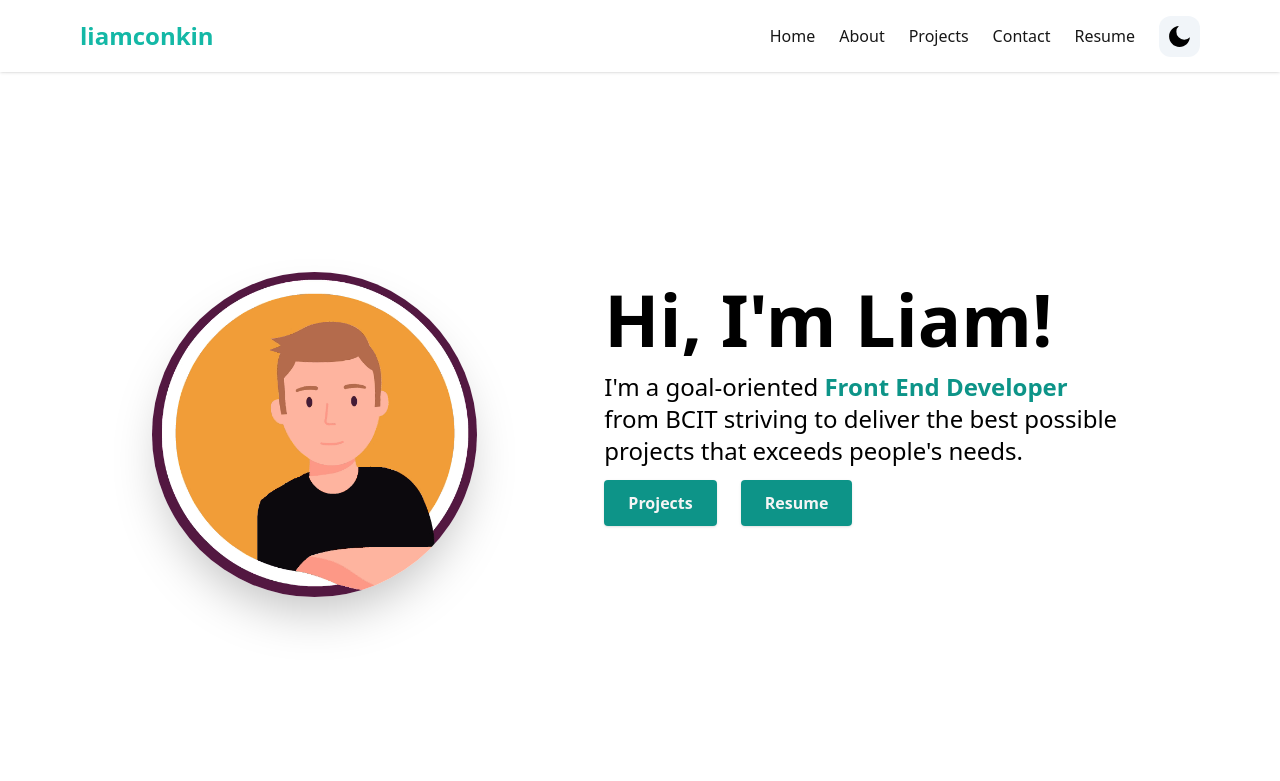
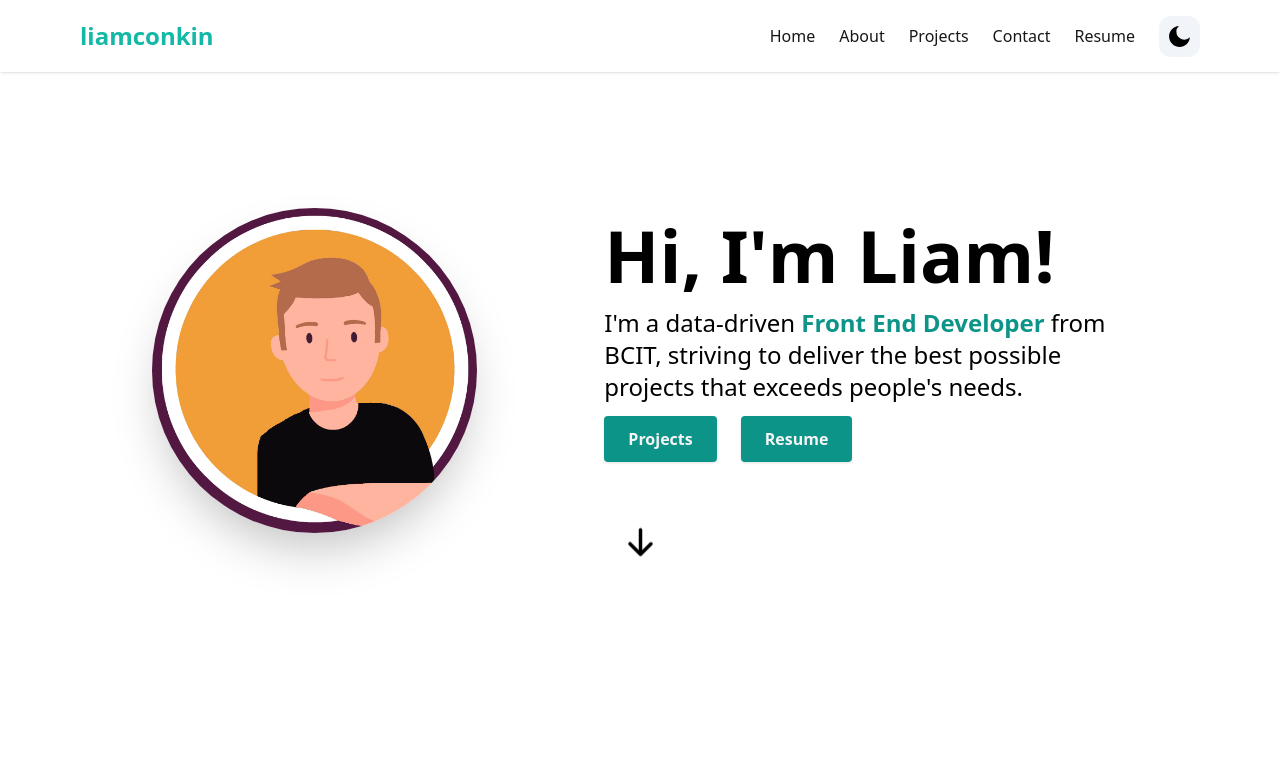
Before and after one commit to LiamBCIT/Portfolio, a Next.js app: page / in a window 1280 px wide. Shown: the top 781 px of the page. Built offline with nearby package versions, Linux system fonts and the light colour scheme.

Commit message:
Adding interactive elements + content updates

```diff
--- a/components/AboutSection.tsx
+++ b/components/AboutSection.tsx
@@ -1,6 +1,9 @@
+'use client'
+
 import React from "react"
 import Image from "next/image"
 import SlideUp from "./SlideUp"
+import TextShpere from './TextShpere'
 
 const skills = [
   { skill: "HTML" },
--- a/components/HeroSection.tsx
+++ b/components/HeroSection.tsx
@@ -1,14 +1,18 @@
-"use client" // this is a client component
-import React from "react"
-import Image from "next/image"
-import { Link } from "react-scroll/modules"
-import { HiArrowDown } from "react-icons/hi"
+'use client' //client component
+
+import React from 'react'
+import Image from 'next/image'
+import { Link } from 'react-scroll/modules'
+import { HiArrowDown } from 'react-icons/hi'
 import Link2 from 'next/link'
+import TextSpan from './TextSpan'
 
 const HeroSection = () => {
+  const sentence = "Hi, I'm Liam!".split("");
+
   return (
     <section id="home">
-      <div className="flex flex-col text-center items-center justify-center animate-fadeIn animation-delay-2 my-0 py-12 sm:py-32 md:py-48 md:flex-row md:space-x-4 md:text-left sm:mt-30">
+      <div className="flex flex-col text-center items-center justify-center animate-fadeIn animation-delay-2 my-0 py-12 sm:py-32 md:py-43 md:flex-row md:space-x-4 md:text-left sm:mt-30">
         <div id="gif" className="md:w-1/2">
           <Image
             src="/headshot.gif"
@@ -19,13 +23,22 @@ const HeroSection = () => {
           />
         </div>
         <div className="md:mt-2 md:w-3/5">
-          <h1 className="text-4xl font-bold mt-6 md:mt-0 md:text-7xl">Hi, I&#39;m Liam!</h1>
+          {/* <h1 className="text-4xl font-bold mt-6 md:mt-0 md:text-7xl">Hi, I&#39;m Liam!</h1> */}
+                    {/* <span id="textspanletters"></span> */}
+          {sentence.map((letter, index) => {
+            return (
+              <TextSpan key={index}>
+
+                {letter === " " ? "\u00A0" : letter}
+              </TextSpan>
+            )
+          })}
           <p className="text-lg mt-4 mb-6 md:text-2xl">
-            I&#39;m a goal-oriented{" "}
+            I&#39;m a data-driven{" "}
             <span className="font-semibold text-teal-600">
               Front End Developer{" "}
             </span>
-            from BCIT striving to deliver the best possible projects that exceeds people&#39;s needs.
+            from BCIT, striving to deliver the best possible projects that exceeds people&#39;s needs.
           </p>
           <Link
             to="projects"
@@ -57,7 +70,7 @@ const HeroSection = () => {
           offset={-100}
           duration={500}
         >
-        <HiArrowDown id="arrow" size={35} className="animate-bounce sm:flex sm:absolute top-0"/>
+          <HiArrowDown id="arrow" size={35} className="animate-bounce sm:flex sm:absolute bottom-32"/>
         </Link>
       </div>
     </section>
--- a/components/ProjectsSection.tsx
+++ b/components/ProjectsSection.tsx
@@ -21,20 +21,20 @@ const projects = [
     link: "https://findaplace.vercel.app/",
   },
   {
-    name: "OnePlant",
-    description:
-      "Plant eCommerce site with add cart functionality, checkout and responsive-design using Woocommerce and FSE.",
-    image: "/Oneplantimg.png",
-    github: "https://github.com/LiamBCIT/oneplant/",
-    link: "https://dev-oneplant.pantheonsite.io/",
-  },
-  {
     name: "FirstMaps",
     description:
       "A interactive resource for indigenous community members to share location, culture, art & tourism info. Catered to Indigenous community stakeholders that wished for a single convinent place to find info. Uses NextAuth.js for site security.",
     image: "/FirstMapsimg.png",
     github: "https://github.com/First-Maps/first-maps",
     link: "https://first-maps.vercel.app/",
+  },
+  {
+    name: "OnePlant",
+    description:
+      "Plant eCommerce site with add cart functionality, checkout and responsive-design using Woocommerce and FSE.",
+    image: "/Oneplantimg.png",
+    github: "https://github.com/LiamBCIT/oneplanttheme",
+    link: "https://dev-oneplant.pantheonsite.io/",
   },
   {
     name: "WeatherFinder",
--- /dev/null
+++ b/components/TextShpere.jsx
@@ -0,0 +1,50 @@
+import React, { useEffect } from "react";
+
+import "../styles/textshpere.css";
+
+// Importing TagCloud package
+import TagCloud from "TagCloud";
+
+const TextShpere = () => {
+  // Animation settings for Text Cloud
+  useEffect(() => {
+    return () => {
+      const container = ".tagcloud";
+      const texts = [
+        "HTML",
+        "CSS",
+        "SASS",
+        "JavaScript",
+        "React",
+        "Vue",
+        "Nuxt",
+        "NodeJS",
+        "Babel",
+        "Jquery",
+        "ES6",
+        "GIT",
+        "GITHUB",
+      ];
+
+      const options = {
+        radius: 300,
+        maxSpeed: "normal",
+        initSpeed: "normal",
+        keep: true,
+      };
+
+      TagCloud(container, texts, options);
+    };
+  }, []);
+
+  return (
+    <>
+      <div className="text-shpere">
+        {/* span tag className must be "tagcloud"  */}
+        <span className="tagcloud"></span>
+      </div>
+    </>
+  );
+};
+
+export default TextShpere;
--- /dev/null
+++ b/components/TextSpan.js
@@ -0,0 +1,50 @@
+import { motion, useAnimationControls } from 'framer-motion';
+import { useState } from 'react';
+
+const TextSpan = ({children}) => {
+
+    const controls = useAnimationControls();
+    const [isPlaying, setIsPlaying] = useState(false);
+    // usestate hook, set to see if playing or not playing, on mouse hover its initial state is false so we play the function,
+    // and on function start animation, after that we set to true, so next time we hover over it, it wont play again, on animation
+    // complete it sets to false, so now the animation plays one time every time we hover it
+
+    const rubberBand = () => {
+        controls.start({
+            transform: [
+                "scale3d(1, 1, 1)",
+                "scale3d(1.4, .55, 1)",
+                "scale3d(.75, 1.25, 1)",
+                "scale3d(1, 1, 1)",
+                "scale3d(1.25, .85, 1)",
+                "scale3d(.9, 1.05, 1)",
+                "scale3d(1, 1, 1)",
+            ],
+            transition: {
+                // ease: "easeInOut",
+                times: [0, .4, .6, .7, .8, .9],
+            },
+            animate: {
+                backgroundColor: ['hsl(0, 100, 50)', 'hsl(-120, 100, 50)']
+            },
+        })
+        setIsPlaying(true)
+    }
+
+    return (
+        <motion.span
+            className='inline-block text-4xl font-bold mt-6 md:mt-0 md:text-7xl'
+            animate={controls}
+            onMouseOver={() => {
+            if (!isPlaying) {
+                rubberBand()
+            }
+        }}
+        onAnimationComplete={() => setIsPlaying(false)}
+        >
+            {children}
+        </motion.span>
+    );
+}
+
+export default TextSpan;
--- a/package.json
+++ b/package.json
@@ -15,12 +15,14 @@
     "@types/react-dom": "18.0.10",
     "eslint": "8.32.0",
     "eslint-config-next": "13.1.6",
+    "framer-motion": "^10.1.0",
     "next": "13.1.6",
     "next-themes": "^0.2.1",
     "react": "18.2.0",
     "react-dom": "18.2.0",
     "react-icons": "^4.7.1",
     "react-scroll": "^1.8.9",
+    "TagCloud": "^2.3.2",
     "typescript": "4.9.4"
   },
   "devDependencies": {
--- a/styles/globals.css
+++ b/styles/globals.css
@@ -3,9 +3,8 @@
 @tailwind utilities;
 
 #arrow {
-    /* bottom: 50px; */
     position: relative;
-    /* cursor: pointer; */
+    cursor: pointer;
 }
 
 #gif {
@@ -15,3 +14,8 @@
 .video {
     border-radius: 3em;
 }
+
+#textspanletters {
+    display: inline-block;
+    font-size: 4rem;
+}
--- /dev/null
+++ b/styles/textshpere.css
@@ -0,0 +1,33 @@
+/* Importing google font  */
+@import url('https://fonts.googleapis.com/css2?family=Inter:wght@100;200;300;400;600;700;800;900&display=swap');
+
+.text-shpere {
+    position: relative;
+    top: 0;
+    width: 100%;
+    height: 60vh;
+    display: flex;
+    justify-content: center;
+    align-items: center;
+    background: #ffffff;
+}
+
+.tagcloud {
+    display: inline-block;
+    top: 0;
+    left: 0;
+    font-family: 'Inter', sans-serif;
+    font-weight: 600;
+    letter-spacing: 0.025em;
+    font-size: 1.2em;
+}
+
+/* Change color of each text in sphere on hover   */
+.tagcloud--item {
+    color: rgb(16, 21, 21);
+    text-transform: uppercase;
+}
+
+.tagcloud--item:hover {
+    color: #ff6347;
+}
--- a/tsconfig.json
+++ b/tsconfig.json
@@ -24,6 +24,6 @@
       "@/*": ["./*"]
     }
   },
-  "include": ["next-env.d.ts", "**/*.ts", "**/*.tsx", ".next/types/**/*.ts"],
+  "include": ["next-env.d.ts", "**/*.ts", "**/*.tsx", ".next/types/**/*.ts", "components/TextSpan.js", "components/HeroSection.tsx", "components/TextShpere.jsx"],
   "exclude": ["node_modules"]
 }
```
